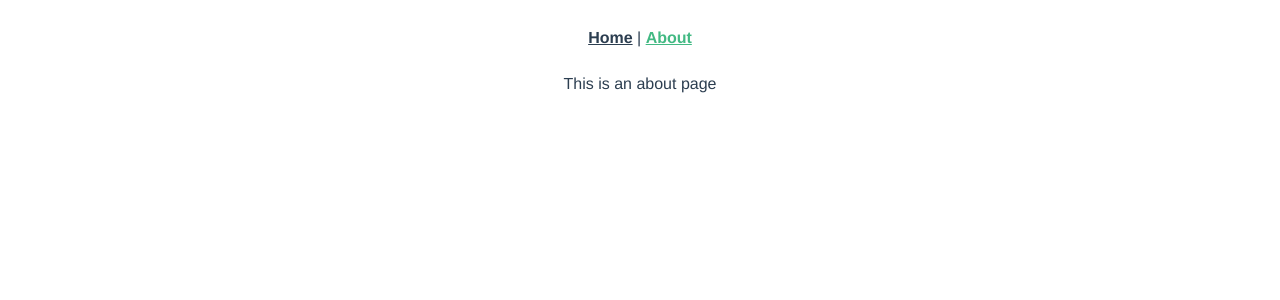
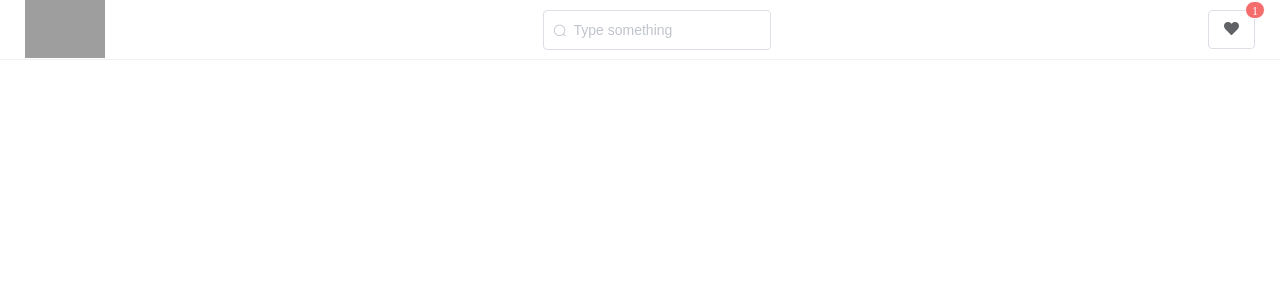
Before and after one commit to Radek-Wawrzyk/recruitment-task-edrone, a Vue app: page /about in a window 1280 px wide. Shown: the top 300 px of the page. Built offline with nearby package versions, Linux system fonts and the light colour scheme; grey boxes are pictures that could not be loaded.

Commit message:
Add - Simply view of Navigation component with styles

```diff
--- a/src/App.vue
+++ b/src/App.vue
@@ -1,29 +1,16 @@
 <template>
-  <div id="app">
-    <div id="nav">
-      <router-link to="/">Home</router-link> |
-      <router-link to="/about">About</router-link>
-    </div>
-    <router-view/>
+  <div>
+    <Navigation />
   </div>
 </template>
 
-<style lang="scss">
-#app {
-  font-family: 'Avenir', Helvetica, Arial, sans-serif;
-  -webkit-font-smoothing: antialiased;
-  -moz-osx-font-smoothing: grayscale;
-  text-align: center;
-  color: #2c3e50;
-}
-#nav {
-  padding: 30px;
-  a {
-    font-weight: bold;
-    color: #2c3e50;
-    &.router-link-exact-active {
-      color: #42b983;
-    }
+<script>
+import Navigation from './components/Navigation/Navigation.vue';
+
+export default {
+  name: 'App',
+  components: {
+    Navigation
   }
-}
-</style>
+};
+</script>
--- a/src/components/HelloWorld.vue
+++ /dev/null
@@ -1,58 +0,0 @@
-<template>
-  <div class="hello">
-    <h1>{{ msg }}</h1>
-    <p>
-      For a guide and recipes on how to configure / customize this project,<br>
-      check out the
-      <a href="https://cli.vuejs.org" target="_blank" rel="noopener">vue-cli documentation</a>.
-    </p>
-    <h3>Installed CLI Plugins</h3>
-    <ul>
-      <li><a href="https://github.com/vuejs/vue-cli/tree/dev/packages/%40vue/cli-plugin-babel" target="_blank" rel="noopener">babel</a></li>
-      <li><a href="https://github.com/vuejs/vue-cli/tree/dev/packages/%40vue/cli-plugin-pwa" target="_blank" rel="noopener">pwa</a></li>
-    </ul>
-    <h3>Essential Links</h3>
-    <ul>
-      <li><a href="https://vuejs.org" target="_blank" rel="noopener">Core Docs</a></li>
-      <li><a href="https://forum.vuejs.org" target="_blank" rel="noopener">Forum</a></li>
-      <li><a href="https://chat.vuejs.org" target="_blank" rel="noopener">Community Chat</a></li>
-      <li><a href="https://twitter.com/vuejs" target="_blank" rel="noopener">Twitter</a></li>
-      <li><a href="https://news.vuejs.org" target="_blank" rel="noopener">News</a></li>
-    </ul>
-    <h3>Ecosystem</h3>
-    <ul>
-      <li><a href="https://router.vuejs.org" target="_blank" rel="noopener">vue-router</a></li>
-      <li><a href="https://vuex.vuejs.org" target="_blank" rel="noopener">vuex</a></li>
-      <li><a href="https://github.com/vuejs/vue-devtools#vue-devtools" target="_blank" rel="noopener">vue-devtools</a></li>
-      <li><a href="https://vue-loader.vuejs.org" target="_blank" rel="noopener">vue-loader</a></li>
-      <li><a href="https://github.com/vuejs/awesome-vue" target="_blank" rel="noopener">awesome-vue</a></li>
-    </ul>
-  </div>
-</template>
-
-<script>
-export default {
-  name: 'HelloWorld',
-  props: {
-    msg: String
-  }
-}
-</script>
-
-<!-- Add "scoped" attribute to limit CSS to this component only -->
-<style scoped lang="scss">
-h3 {
-  margin: 40px 0 0;
-}
-ul {
-  list-style-type: none;
-  padding: 0;
-}
-li {
-  display: inline-block;
-  margin: 0 10px;
-}
-a {
-  color: #42b983;
-}
-</style>
--- /dev/null
+++ b/src/components/Navigation/Navigation.scss
@@ -0,0 +1,28 @@
+.navigation {
+  height: 60px;
+  width: 100%;
+  position: fixed;
+  left: 0;
+  top: 0;
+  padding: 0 25px;
+  display: flex;
+  justify-content: space-between;
+  align-items: center;
+  border-bottom: 1px solid rgba(0,0,0,0.05);
+  &-logo {
+    width: 80px;
+    img {
+      width: 100%;
+      height: auto;
+    }
+  }
+  .el-dropdown {
+    .el-button {
+      padding: 10px 15px;
+    }
+    svg {
+      width: 15px;
+      height: auto;
+    }
+  }
+}
--- /dev/null
+++ b/src/components/Navigation/Navigation.vue
@@ -0,0 +1,46 @@
+<template>
+  <nav class="navigation">
+    <div class="navigation-col">
+      <figure class="navigation-logo">
+        <img src="https://d3vhsxl1pwzf0p.cloudfront.net/images_2_6/v2/logo.svg" alt="Endrone" />
+      </figure>
+    </div>
+    <div class="navigation-col">
+      <el-input
+        placeholder="Type something"
+        v-model="search">
+        <i slot="prefix" class="el-input__icon el-icon-search"></i>
+      </el-input>
+    </div>
+    <div class="navigation-col">
+      <el-dropdown trigger="click">
+        <el-badge :value="1" class="item">
+          <el-button type="default dropdown-btn">
+            <svg aria-hidden="true" data-prefix="fas" data-icon="heart" class="svg-inline--fa fa-heart fa-w-16" role="img" xmlns="http://www.w3.org/2000/svg" viewBox="0 0 512 512"><path fill="currentColor" d="M462.3 62.6C407.5 15.9 326 24.3 275.7 76.2L256 96.5l-19.7-20.3C186.1 24.3 104.5 15.9 49.7 62.6c-62.8 53.6-66.1 149.8-9.9 207.9l193.5 199.8c12.5 12.9 32.8 12.9 45.3 0l193.5-199.8c56.3-58.1 53-154.3-9.8-207.9z"></path></svg>
+          </el-button>
+        </el-badge>
+        <el-dropdown-menu slot="dropdown">
+          <el-dropdown-item>Favorite recipe 1</el-dropdown-item>
+          <el-dropdown-item>Favorite recipe 2</el-dropdown-item>
+          <el-dropdown-item>Favorite recipe 3</el-dropdown-item>
+          <el-dropdown-item>Favorite recipe 4</el-dropdown-item>
+          <el-dropdown-item>Favorite recipe 5</el-dropdown-item>
+        </el-dropdown-menu>
+      </el-dropdown>
+    </div>
+  </nav>
+</template>
+
+<script>
+
+export default {
+  name: 'Navigation',
+  data: () => ({
+    search: '',
+    menuToggle: false
+  })
+};
+
+</script>
+
+<style src="./Navigation.scss" scoped lang="scss" />
--- a/src/main.js
+++ b/src/main.js
@@ -1,6 +1,5 @@
 import Vue from 'vue';
 import App from './App.vue';
-import router from './router';
 import store from './store';
 import './registerServiceWorker';
 
@@ -14,7 +13,6 @@ Vue.use(ElementUI);
 Vue.config.productionTip = false;
 
 new Vue({
-  router,
   store,
   render: h => h(App)
 }).$mount('#app')
--- a/src/router.js
+++ /dev/null
@@ -1,25 +0,0 @@
-import Vue from 'vue'
-import Router from 'vue-router'
-import Home from './views/Home.vue'
-
-Vue.use(Router)
-
-export default new Router({
-  mode: 'history',
-  base: process.env.BASE_URL,
-  routes: [
-    {
-      path: '/',
-      name: 'home',
-      component: Home
-    },
-    {
-      path: '/about',
-      name: 'about',
-      // route level code-splitting
-      // this generates a separate chunk (about.[hash].js) for this route
-      // which is lazy-loaded when the route is visited.
-      component: () => import(/* webpackChunkName: "about" */ './views/About.vue')
-    }
-  ]
-})
--- /dev/null
+++ b/src/styles/components/layout.scss
@@ -0,0 +1 @@
+* { box-sizing: border-box; }
--- a/src/styles/main.scss
+++ b/src/styles/main.scss
@@ -1,2 +1,5 @@
 //Reset CSS
 @import url('https://cdnjs.cloudflare.com/ajax/libs/meyer-reset/2.0/reset.min.css');
+
+//Layout
+@import './components/layout.scss';
--- a/src/views/About.vue
+++ /dev/null
@@ -1,5 +0,0 @@
-<template>
-  <div class="about">
-    <h1>This is an about page</h1>
-  </div>
-</template>
--- a/src/views/Home.vue
+++ /dev/null
@@ -1,18 +0,0 @@
-<template>
-  <div class="home">
-    <img alt="Vue logo" src="../assets/logo.png">
-    <HelloWorld msg="Welcome to Your Vue.js App"/>
-  </div>
-</template>
-
-<script>
-// @ is an alias to /src
-import HelloWorld from '@/components/HelloWorld.vue'
-
-export default {
-  name: 'home',
-  components: {
-    HelloWorld
-  }
-}
-</script>
```
